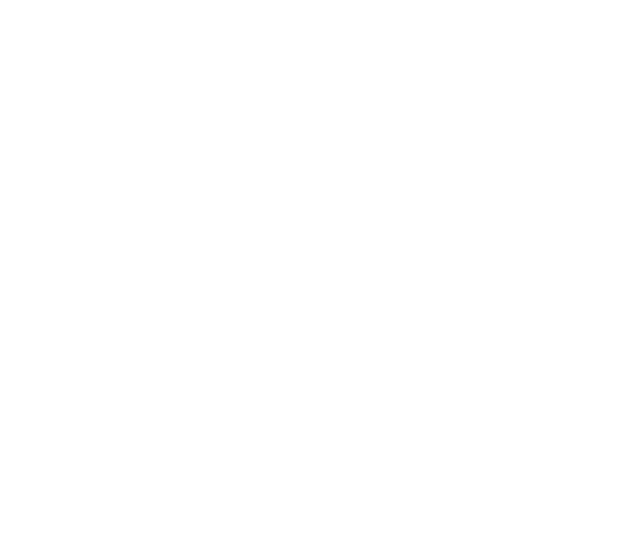
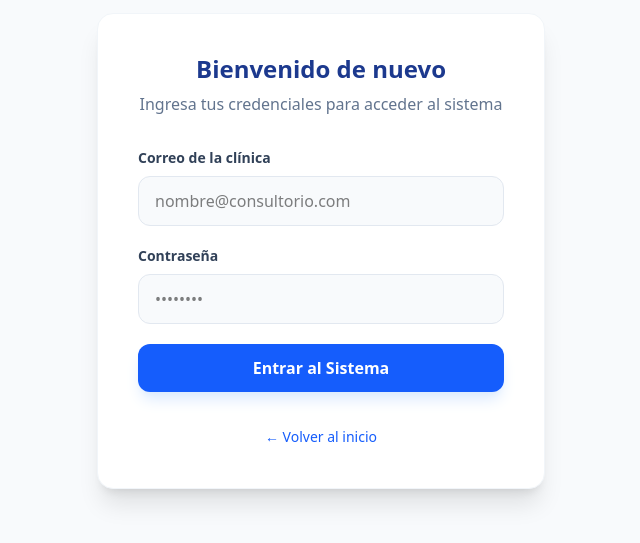
Before and after one commit to DLaVegaA/SISPOD_TT, a Vue app in the folder fronted/: page /login in a window 1280 px wide. Before the commit this address had no page. Shown: the part 149-692 px from the top of the page, without its empty margins (319-959 px from the left). Built offline with nearby package versions, Linux system fonts and the light colour scheme.

Commit message:
Se creo la obra negra del login

```diff
--- a/fronted/src/app/router/index.ts
+++ b/fronted/src/app/router/index.ts
@@ -1,6 +1,7 @@
 import { createRouter, createWebHistory } from 'vue-router';
 // Importamos usando el alias @ y apuntando a la carpeta de la página
 import { HomePage } from '@/pages/home';
+import { LoginPage } from '@/pages/login';
 
 const router = createRouter({
   history: createWebHistory(import.meta.env.BASE_URL),
@@ -12,6 +13,11 @@
     },
     // Aquí irás agregando las rutas de los actores después
     // { path: '/login', component: () => import('@/pages/login/ui/LoginPage.vue') }
+    {
+      path: '/login',
+      name: 'login',
+      component: LoginPage, // Esta es la ruta para tu formulario
+    },
   ],
 });
 
--- /dev/null
+++ b/fronted/src/features/auth/api/authApi.ts
@@ -0,0 +1,8 @@
+import { api } from '@/shared/api/base';
+
+// Tipamos lo que esperamos enviar y recibir basándonos en tu SQL (tabla Usuario)
+export const loginRequest = async (credentials: Record<string, string>) => {
+  // Cuando el back esté listo, este será el endpoint
+  const response = await api.post('/auth/login', credentials);
+  return response.data;
+};
--- /dev/null
+++ b/fronted/src/features/auth/index.ts
@@ -0,0 +1 @@
+export { default as LoginForm } from './ui/LoginForm.vue';
--- /dev/null
+++ b/fronted/src/features/auth/ui/LoginForm.vue
@@ -0,0 +1,74 @@
+<script setup lang="ts">
+import { ref } from 'vue';
+import { useRouter } from 'vue-router';
+// import { loginRequest } from '../api/authApi'; // Descomentar cuando el back funcione
+
+const router = useRouter();
+const email = ref('');
+const password = ref('');
+const isLoading = ref(false);
+const errorMsg = ref('');
+
+const handleSubmit = async () => {
+  isLoading.value = true;
+  errorMsg.value = '';
+
+  try {
+    console.log('Enviando a validación...');
+    // Simulación de espera de red
+    await new Promise(resolve => setTimeout(resolve, 1000));
+
+    // Aquí iría la llamada real:
+    // const data = await loginRequest({ correo: email.value, password: password.value });
+
+    // Si el login es exitoso, mandamos al actor a su dashboard
+    // Por ahora, mandémoslo al home
+    router.push('/');
+  } catch (err) {
+    errorMsg.value = 'Credenciales incorrectas. Intenta de nuevo.';
+  } finally {
+    isLoading.value = false;
+  }
+};
+</script>
+
+<template>
+  <form @submit.prevent="handleSubmit" class="space-y-5 w-full">
+    <div v-if="errorMsg" class="p-3 bg-red-50 text-red-600 text-sm rounded-lg border border-red-200">
+      {{ errorMsg }}
+    </div>
+
+    <div>
+      <label class="block text-sm font-semibold text-slate-700 mb-2">Correo de la clínica</label>
+      <input
+        v-model="email"
+        type="email"
+        class="w-full px-4 py-3 border border-slate-200 rounded-xl focus:ring-2 focus:ring-blue-500 outline-none transition-all bg-slate-50 focus:bg-white"
+        placeholder="nombre@consultorio.com"
+        :disabled="isLoading"
+        required
+      />
+    </div>
+
+    <div>
+      <label class="block text-sm font-semibold text-slate-700 mb-2">Contraseña</label>
+      <input
+        v-model="password"
+        type="password"
+        class="w-full px-4 py-3 border border-slate-200 rounded-xl focus:ring-2 focus:ring-blue-500 outline-none transition-all bg-slate-50 focus:bg-white"
+        placeholder="••••••••"
+        :disabled="isLoading"
+        required
+      />
+    </div>
+
+    <button
+      type="submit"
+      :disabled="isLoading"
+      class="w-full bg-blue-600 text-white py-3 rounded-xl font-bold hover:bg-blue-700 transition shadow-lg shadow-blue-100 flex justify-center items-center gap-2 disabled:opacity-50"
+    >
+      <span v-if="isLoading" class="w-5 h-5 border-2 border-white/30 border-t-white rounded-full animate-spin"></span>
+      {{ isLoading ? 'Validando...' : 'Entrar al Sistema' }}
+    </button>
+  </form>
+</template>
--- /dev/null
+++ b/fronted/src/pages/login/index.ts
@@ -0,0 +1 @@
+export { default as LoginPage } from './ui/LoginPage.vue';
--- /dev/null
+++ b/fronted/src/pages/login/ui/LoginPage.vue
@@ -0,0 +1,22 @@
+<script setup lang="ts">
+import { LoginForm } from '@/features/auth'
+</script>
+
+<template>
+  <div class="min-h-screen flex items-center justify-center bg-slate-50 px-4">
+    <div class="bg-white p-10 rounded-2xl shadow-xl w-full max-w-md border border-slate-100">
+      <div class="text-center mb-8">
+        <h1 class="text-2xl font-black text-blue-900 leading-tight">Bienvenido de nuevo</h1>
+        <p class="text-slate-500 mt-2">Ingresa tus credenciales para acceder al sistema</p>
+      </div>
+
+      <LoginForm />
+
+      <div class="mt-8 text-center">
+        <router-link to="/" class="text-sm text-blue-600 hover:underline font-medium">
+          ← Volver al inicio
+        </router-link>
+      </div>
+    </div>
+  </div>
+</template>
--- /dev/null
+++ b/fronted/src/shared/api/base.ts
@@ -0,0 +1,10 @@
+import axios from 'axios';
+
+// Aquí es donde conectarás con el back de tu amigo
+export const api = axios.create({
+  // Si tu amigo usa el puerto 3000 por defecto en Node.js:
+  baseURL: import.meta.env.VITE_API_URL || 'http://localhost:3000/api',
+  headers: {
+    'Content-Type': 'application/json',
+  },
+});
--- a/fronted/src/widgets/navbar/ui/PublicNavbar.vue
+++ b/fronted/src/widgets/navbar/ui/PublicNavbar.vue
@@ -9,9 +9,9 @@
       <a href="#" class="text-white border-b-2 border-white">Inicio</a>
       <a href="#" class="text-white/80 hover:text-white transition">Sobre Nosotros</a>
       <a href="#" class="text-white/80 hover:text-white transition">Servicios</a>
-      <button class="bg-white text-blue-900 px-6 py-2 rounded-lg font-bold hover:bg-blue-50 transition cursor-pointer shadow-lg">
+      <router-link to="/login" class="bg-white text-blue-900 px-7 py-2.5 rounded-xl font-bold hover:bg-blue-50 transition shadow-lg shadow-blue-900/20 inline-block cursor-pointer">
         Iniciar Sesión
-      </button>
+      </router-link>
     </div>
   </nav>
 </template>
```
Also changed, not shown: fronted/src/features/index.ts (deleted).
